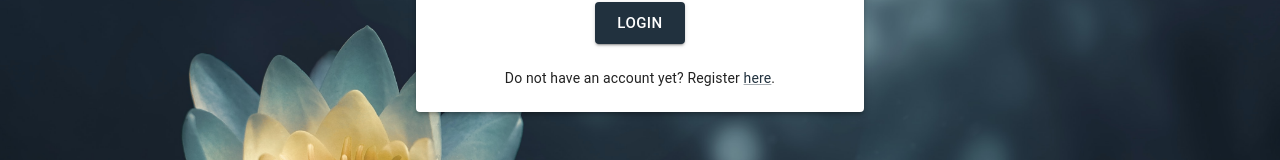
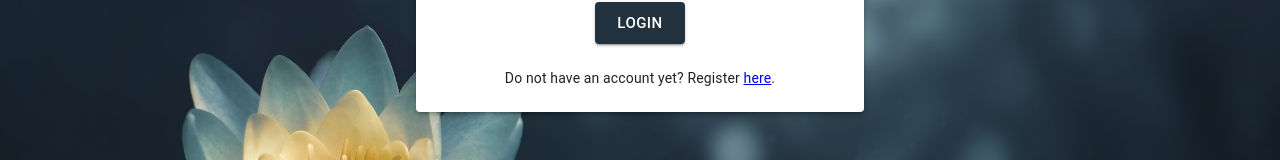
Before and after one commit to ManAgne/Spa-page, a React (Create React App) app in the folder app/: page /login in a window 1280 px wide. Shown: the part 438-598 px from the top of the page. Built offline with nearby package versions, Linux system fonts and the light colour scheme.

Commit message:
feat: added text link to register page

```diff
--- a/app/src/pages/home-page/index.jsx
+++ b/app/src/pages/home-page/index.jsx
@@ -22,14 +22,22 @@ const HomePage = () => (
   <Box sx={{ height: '100vh', display: 'flex' }}>
     <BackgroundImage />
     <Box sx={{
-      display: 'flex', flexDirection: 'column', alignItems: 'center', width: '100vw', zIndex: 1,
+      display: 'flex',
+      flexDirection: 'column',
+      alignItems: 'center',
+      width: '100vw',
+      zIndex: 1,
     }}
     >
       <Typography
         component="h1"
         variant="h1"
         sx={{
-          color: 'white', textAlign: 'center', my: '30px', textShadow: '2px 2px 2px #21313e', letterSpacing: '15px',
+          color: 'white',
+          textAlign: 'center',
+          my: '30px',
+          textShadow: '2px 2px 2px #21313e',
+          letterSpacing: '15px',
         }}
       >
         Lotus
@@ -48,7 +56,7 @@ const HomePage = () => (
         display: 'flex', alignSelf: 'flex-end', mx: '10vw', mt: '80px', gap: '20px',
       }}
       >
-        <Link to="treatments">
+        <Link to="/treatments">
           <Card sx={{ maxWidth: 300 }}>
             <CardActionArea>
               <CardMedia
--- a/app/src/pages/login.jsx
+++ b/app/src/pages/login.jsx
@@ -1,7 +1,12 @@
+import * as React from 'react';
+import { Link as RouterLink } from 'react-router-dom';
 import {
-  Box, Button, Link, Paper, TextField, Typography,
+  Box,
+  Button,
+  Paper,
+  TextField,
+  Typography,
 } from '@mui/material';
-import * as React from 'react';
 import BackgroundImage from '../components/background-image';
 import PageTitle from '../components/page-title';
 
@@ -47,13 +52,12 @@ const Login = () => (
         <Typography variant="body2">
           Do not have an account yet? Register
           {' '}
-          <Link to="/register">here</Link>
+          <RouterLink to="/register">here</RouterLink>
           .
 
         </Typography>
       </Box>
     </Paper>
-
   </Box>
 );
 
```
